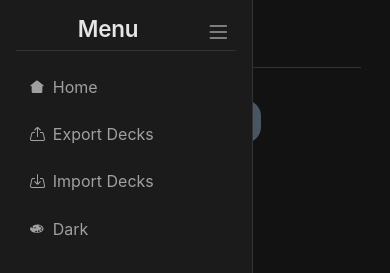
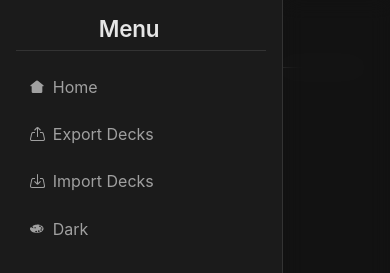
Before and after one commit to Myr-g/Mora, a React (Vite) app: page / in a window 390 px wide. Both pictures are taken after a click on the button 23 px from the left and 22 px from the top of the page. Shown: the top 273 px of the page. Built offline with nearby package versions, Linux system fonts and the light colour scheme.

Commit message:
added mobile styling

```diff
--- a/src/App.css
+++ b/src/App.css
@@ -144,6 +144,7 @@ body {
   border: none;
   color: var(--text-muted);
   cursor: pointer;
+  padding: 0;
 }
 
 .sidebar-header button:hover {
@@ -191,63 +192,6 @@ body {
 
 .mobile-sidebar-toggle {
   display: none;
-}
-
-@media (max-width: 768px) {
-  .mora-layout {
-    display: block;
-  }
-
-  .mora-sidebar {
-    position: fixed;
-    left: 0;
-    top: 0;
-    width: 220px;
-    height: 100vh;
-    background: var(--bg-paper);
-    border-right: 1px solid var(--border);
-    z-index: 1000;
-    transform: translateX(0);
-    transition: transform 0.35s ease;
-  }
-
-  .mora-sidebar.collapsed {
-    transform: translateX(-100%);
-    transition: transform 0.35s ease;
-  }
-
-  .mobile-sidebar-toggle {
-    position: absolute;
-    display: none;
-    top: 0;
-    left: 0;
-    padding-top: 1.25rem;
-    padding-left: 1rem;
-
-    background: none;
-    border: none;
-    color: var(--text-muted);
-  }
-
-  .mobile-sidebar-toggle.sidebar-collapsed {
-    display: flex;
-  }
-
-  .mora-content-container {
-    overflow-y: auto;
-    background: var(--bg-page);
-    padding: 0;
-  }
-
-  .mora-content-container.sidebar-collapsed {
-    padding: 0;
-  }
-
-  .mora-content {
-    max-width: 85%;
-    padding-top: 0.5rem;
-    padding-bottom: 1rem;
-  }
 }
 
 /*---- Deck List ----*/
@@ -1360,3 +1304,115 @@ body {
   font-size: 0.9rem;
   font-style: italic;
 }
+
+@media (max-width: 768px) {
+  .mora-layout {
+    display: block;
+  }
+
+  .mora-sidebar {
+    position: fixed;
+    left: 0;
+    top: 0;
+    width: 250px;
+    height: 100vh;
+    background: var(--bg-paper);
+    border-right: 1px solid var(--border);
+    z-index: 1000;
+    transform: translateX(0);
+    transition: transform 0.35s cubic-bezier(0.25, 0.8, 0.25, 1);
+  }
+
+  .sidebar-header .sidebar-toggle {
+    opacity: 0;
+  }
+
+  .mora-sidebar.collapsed {
+    transform: translateX(-250px);
+  }
+
+  .mobile-sidebar-toggle {
+    position: absolute;
+    display: none;
+    top: 0;
+    left: 0;
+    padding-top: 1.25rem;
+    padding-left: 1rem;
+
+    background: none;
+    border: none;
+    color: var(--text-muted);
+  }
+
+  .mobile-sidebar-toggle.sidebar-collapsed {
+    display: flex;
+  }
+
+  .mobile-sidebar-overlay {
+    position: fixed;
+    top: 0;
+    left: 0;
+    width: 100vw;
+    height: 100vh;
+
+    backdrop-filter: blur(10px);
+
+    pointer-events: none;
+
+    opacity: 0;
+    transition: opacity 0.3s ease;
+  }
+
+  .mobile-sidebar-overlay.visible {
+    opacity: 1;
+    pointer-events: auto;
+  }
+
+  .mora-content-container {
+    overflow-y: auto;
+    background: var(--bg-page);
+    padding: 0;
+  }
+
+  .mora-content-container.sidebar-collapsed {
+    padding: 0;
+  }
+
+  .mora-content {
+    max-width: 85%;
+    padding-top: 0.5rem;
+    padding-bottom: 1rem;
+  }
+
+  .flashcards {
+    display: flex;
+    flex-direction: row;
+  }
+
+  .flashcard {
+    min-height: 175px;
+  }
+
+  .multiple-choice {
+    width: 85%;
+  }
+
+  .matching {
+    width: 85%;
+    display: grid;
+    grid-template-columns: 2fr 1fr;
+    gap: 2rem;
+  }
+
+  .matching-questions {
+    width: 70%;
+  }
+
+  .matching-answer {
+    width: 80%;
+  }
+
+  .write-the-definition {
+    width: 85%;
+  }
+}
--- a/src/App.jsx
+++ b/src/App.jsx
@@ -143,7 +143,7 @@ function App()
             </button>
           </div>
 
-          <div className='sidebar-item' onClick={() => {setSelectedDeckId(null); setIsStudying(false); setStudyMode(null);}}>
+          <div className='sidebar-item' onClick={() => {setSelectedDeckId(null); setIsStudying(false); setStudyMode(null); setCollapsed(!collapsed);}}>
             <svg xmlns="http://www.w3.org/2000/svg" width="16" height="16" viewBox="0 0 24 24">
               <path d="M0 0h24v24H0z" fill="none" />
 	            <g fill="none" fillRule="evenodd">
@@ -196,7 +196,7 @@ function App()
           </div>
         </div>
 
-        <div className={`mora-overlay ${collapsed ? "" : "visible"}`} />
+        <div className={`mobile-sidebar-overlay ${collapsed ? "" : "visible"}`} onClick={() => setCollapsed(!collapsed)}/>
       </div>
 
       <button className={`mobile-sidebar-toggle ${collapsed ? "sidebar-collapsed" : ""}`} onClick={() => setCollapsed(!collapsed)}>
```
Also changed, not shown: public/manifest.json.
